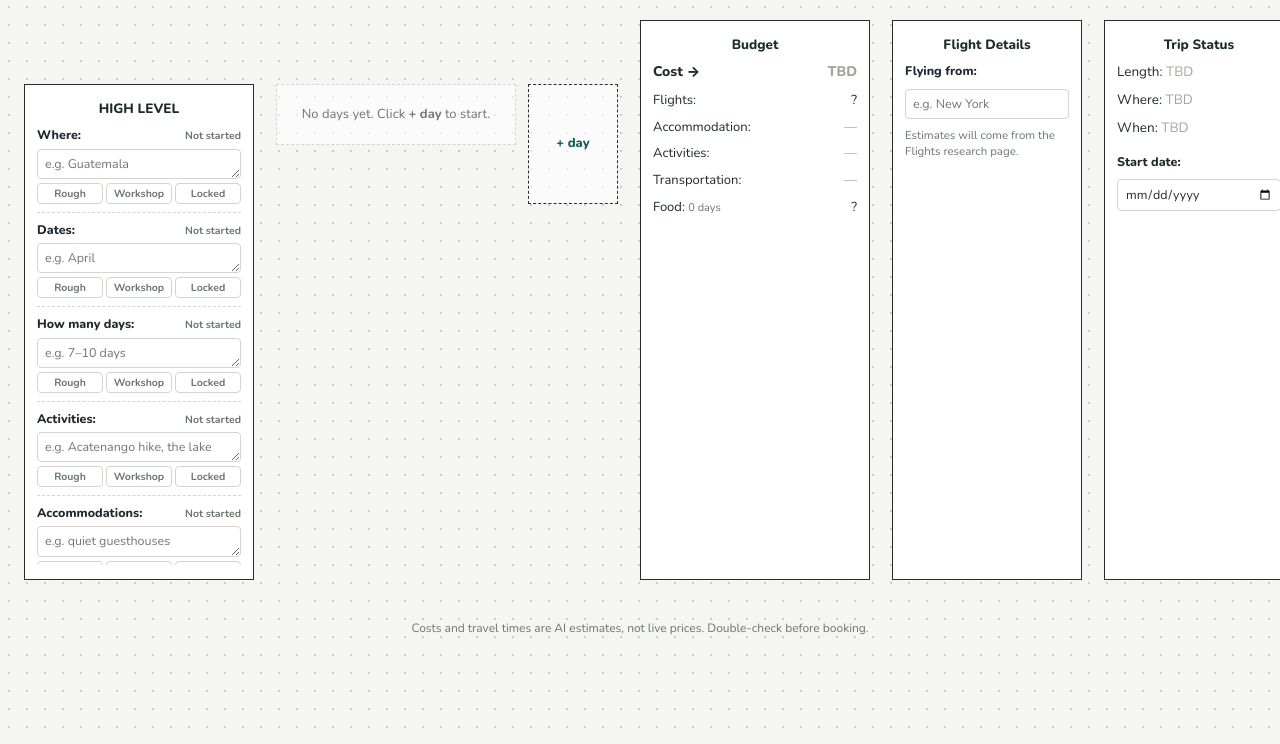
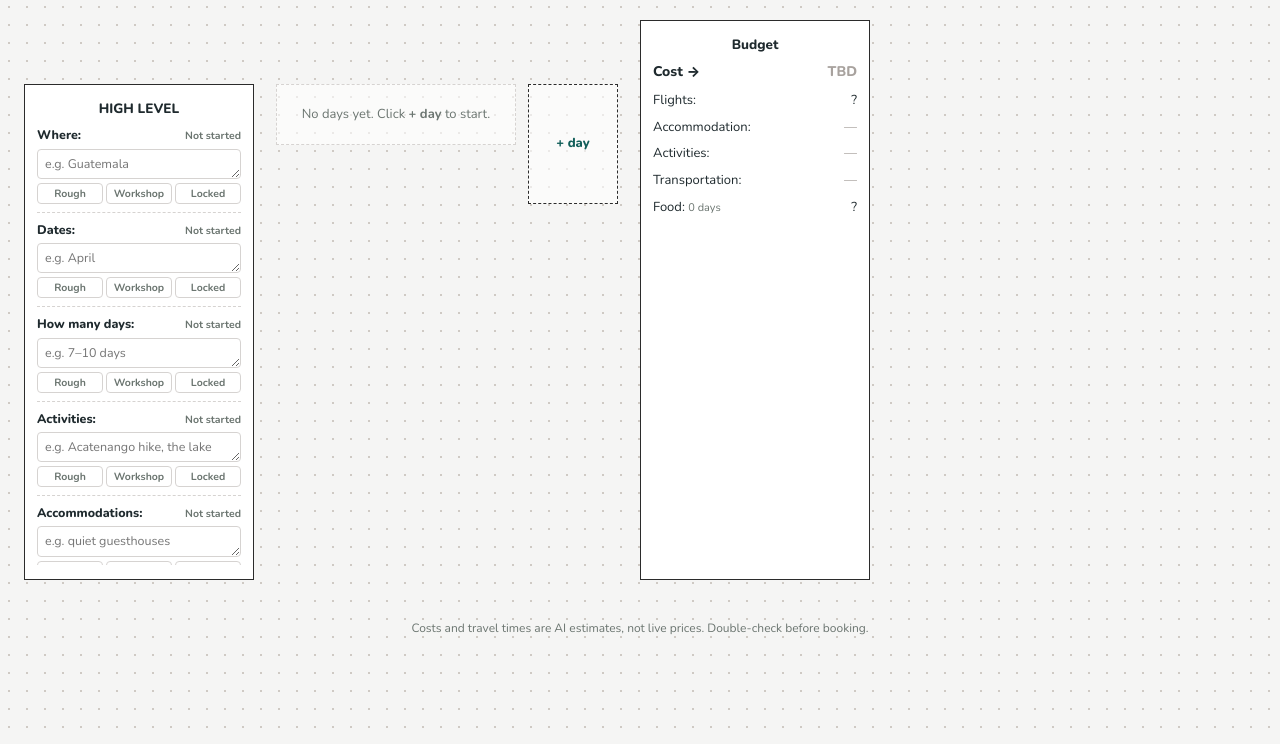
Before and after one commit to building-with-ai-f26/cp4449-project1, a Flask app: page /calendar in a window 1280 px wide. Shown: the part 56-800 px from the top of the page. Run offline with Flask 3, Linux system fonts and the light colour scheme.

Commit message:
Calendar: remove the Flight details and Trip status columns
Co-Authored-By: Claude Opus 5.5 <noreply@anthropic.com>

```diff
--- a/templates/calendar.html
+++ b/templates/calendar.html
@@ -29,7 +29,7 @@
     #error { padding: 0 24px; }
     .error { background: #fdecec; color: #991b1b; border: 1px solid #f5c2c2; border-radius: 10px; padding: 8px 12px; font-weight: 600; font-size: 14px; }
 
-    /* One horizontal board, like the mockup: High level | days | Budget | Flight details | Trip status */
+    /* One horizontal board, like the mockup: High level | days | Budget */
     .board { display: flex; gap: 22px; align-items: flex-start; overflow-x: auto; padding: 20px 24px 100px; }
     .col { flex: 0 0 auto; width: 190px; height: var(--col-h); background: var(--card); border: 1px solid var(--line);
            padding: 14px 12px; font-size: 13px; position: relative; display: flex; flex-direction: column; gap: 8px; }
@@ -136,8 +136,6 @@
     <div class="col hl wide" id="hl"></div>
     <div class="days" id="days"></div>
     <div class="col wide" id="budget"></div>
-    <div class="col" id="flights"></div>
-    <div class="col" id="status"></div>
   </div>
   <p class="note">Costs and travel times are AI estimates, not live prices. Double-check before booking.</p>
 
@@ -178,7 +176,7 @@
   const money = (n) => "$" + Math.round(n).toLocaleString();
   const signed = (n) => (n > 0 ? "+" : "−") + money(Math.abs(n));
   // A text box bound to a plan field (re-renders the parts that depend on it).
-  const box = (k, ph, rows = 2) => `<textarea rows="${rows}" placeholder="${esc(ph)}" oninput="plan['${k}'] = this.value; save(); renderStatus()">${esc(plan[k])}</textarea>`;
+  const box = (k, ph, rows = 2) => `<textarea rows="${rows}" placeholder="${esc(ph)}" oninput="plan['${k}'] = this.value; save()">${esc(plan[k])}</textarea>`;
 
   function load() {
     try { const s = JSON.parse(localStorage.getItem(STORE)); if (s && Array.isArray(s.days)) return { ...emptyPlan(), ...s, stages: s.stages || {} }; } catch (e) {}
@@ -246,7 +244,7 @@
 
   // ---------- rendering ----------
   function render() {
-    renderDays(); renderBudget(); renderFlights(); renderStatus();
+    renderDays(); renderBudget();
     save();
   }
 
@@ -327,48 +325,6 @@
       ${f.length ? diamond(`${b.total > (plan.saved ? plan.saved.total : 0) ? "MORE" : "LESS"} ACCOMMODATION / COST → ${money(b.total)}`) : ""}`;
   }
 
-  function renderFlights() {
-    const f = flags().flights;
-    const el = $("flights");
-    el.classList.toggle("flagged", f.length > 0);
-    const fl = plan.flights;
-    const n = plan.days.length;
-    el.innerHTML = `
-      <div class="col-title">Flight Details</div>
-      <div class="scroll">
-        <div class="lbl">Flying from:</div>
-        <input type="text" value="${esc(plan.origin)}" placeholder="e.g. New York" oninput="plan.origin = this.value; save()" />
-        ${fl ? `
-          <div class="row"><span>${esc(fl.route)}</span></div>
-          <div class="row"><span>Estimate</span><span>~${money(fl.est_cost)}</span></div>
-          <div class="row"><span>Out</span><span>${n ? (plan.startDate ? esc(dateFor(0)) : "Day 1") : "TBD"}</span></div>
-          <div class="row"><span>Back</span><span>${n ? (plan.startDate ? esc(dateFor(n - 1)) : "Day " + n) : "TBD"}</span></div>
-          ${fl.watch_out ? `<div class="w-box">⚠ ${esc(fl.watch_out)}</div>` : ""}` : `<div class="hint">Estimates will come from the Flights research page.</div>`}
-        ${f.length ? `<div class="flag-list"><ul>${f.map(x => `<li>${esc(x)}</li>`).join("")}</ul></div>` : ""}
-      </div>
-      ${f.length ? diamond("CHANGE FLIGHT DAYS", true) : ""}`;
-  }
-
-  function renderStatus() {
-    const n = plan.days.length;
-    const f = flags();
-    const changed = f.budget.length + f.flights.length > 0;
-    const when = plan.startDate && n ? `${dateFor(0)} – ${dateFor(n - 1)}` : "";
-    const tbd = `<span class="tbd">TBD</span>`;
-    $("status").innerHTML = `
-      <div class="col-title">Trip Status</div>
-      <div class="scroll status-big">
-        <div>Length: ${n ? `<strong>${n} day${n > 1 ? "s" : ""}</strong>` : tbd}</div>
-        <div>Where: ${plan.where.trim() ? `<strong>${esc(plan.where)}</strong>` : tbd}</div>
-        <div>When: ${when ? `<strong>${esc(when)}</strong>` : tbd}</div>
-        ${plan.suggestedDays ? `<div class="hint">💡 About ${plan.suggestedDays} days covers what you want.</div>` : ""}
-        <div class="lbl" style="margin-top:8px">Start date:</div>
-        <input type="date" value="${esc(plan.startDate)}" onchange="plan.startDate = this.value; render()" />
-        ${n ? `<button class="btn ${changed ? "" : "btn-line"}" style="margin-top:10px" onclick="saveVersion()">${changed ? "✓ Got it, save this version" : plan.saved ? "✓ Version saved" : "Save this version"}</button>
-          <div class="hint">${plan.saved ? "Changes since your saved version show up as red flags." : "Save a version, then changes flag what they affect."}</div>` : ""}
-      </div>`;
-  }
-
   // ---------- actions ----------
   function ensureDays(count) { while (plan.days.length < count) plan.days.push({ items: [] }); }
 
```
